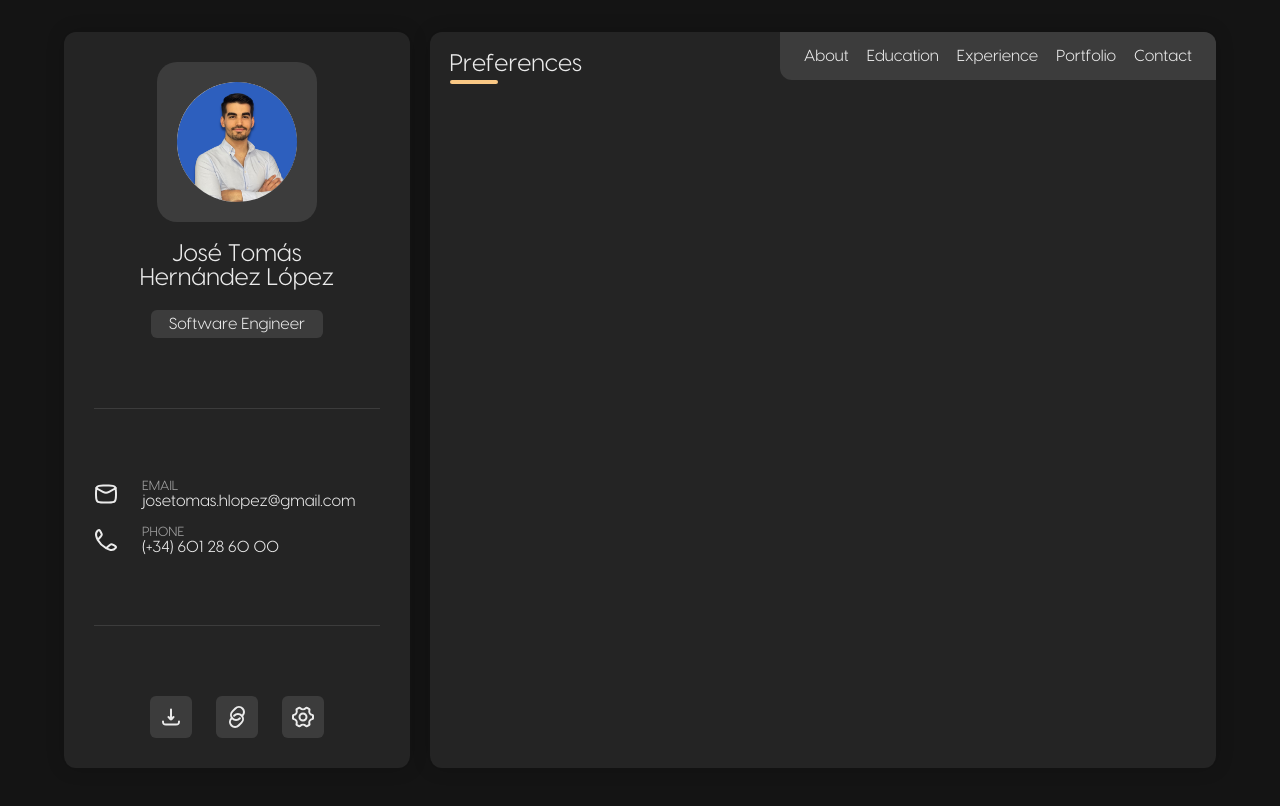
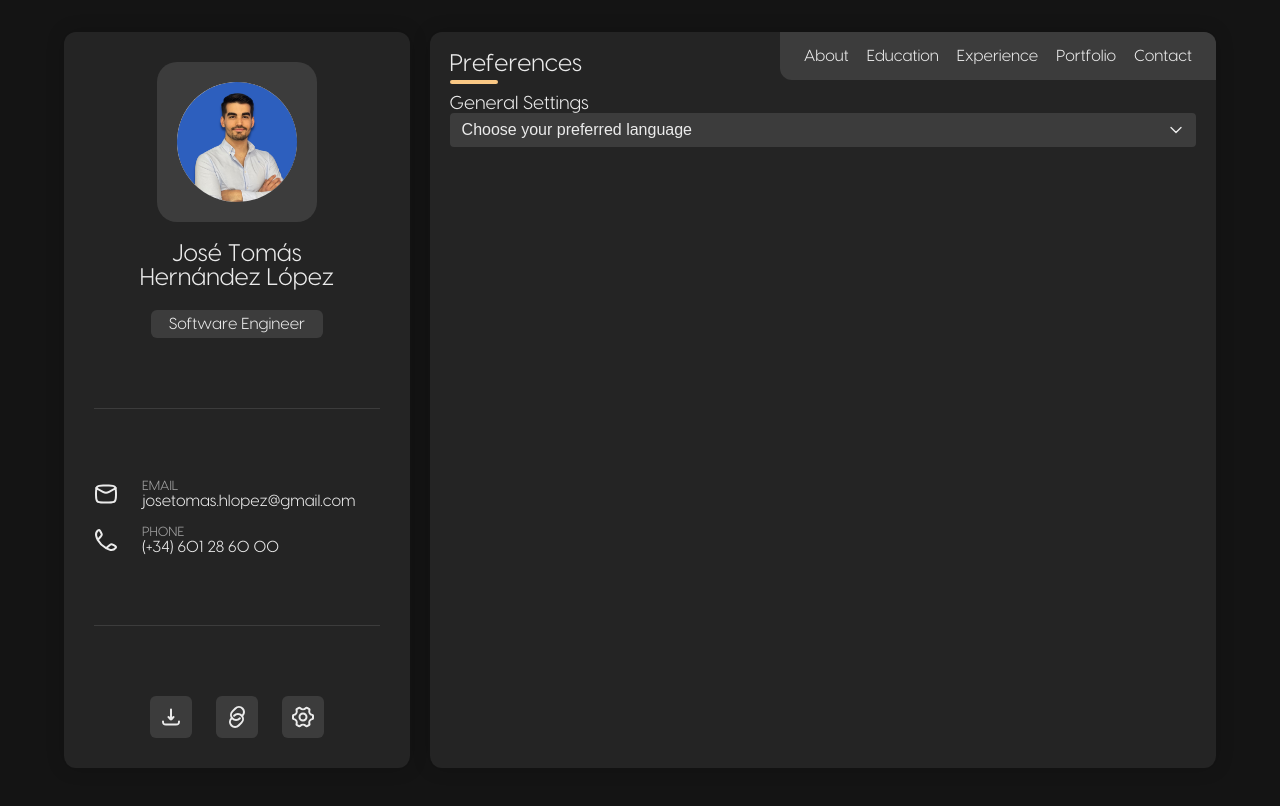
Before and after one commit to josetomashl/josetomashl.github.io, a React (Vite) app: page /settings in a window 1280 px wide. Shown: the top 806 px of the page. Built offline with nearby package versions, Linux system fonts and the light colour scheme.

Commit message:
add dropdown component and adapt

```diff
--- /dev/null
+++ b/src/components/Dropdown/index.tsx
@@ -0,0 +1,68 @@
+import useTranslation from '@/hooks/useTranslations';
+import { useEffect, useRef, useState } from 'react';
+import Icon from '../Icon';
+import styles from './styles.module.scss';
+
+// FIXME: add optional icons to render left to the label
+export interface DropdownOption {
+  label: string;
+  value: string;
+}
+
+type Props = {
+  label?: string;
+  options: DropdownOption[];
+  value?: DropdownOption;
+  onChange: (item: DropdownOption) => void;
+  disabled?: boolean;
+};
+
+export default function Dropdown(props: Props) {
+  const { trans } = useTranslation();
+  const ref = useRef<HTMLDivElement>(null);
+  const [isOpen, setIsOpen] = useState(false);
+
+  useEffect(() => {
+    if (!isOpen) return;
+
+    const handleClickOutside = (event: MouseEvent) => {
+      if (ref.current && !ref.current.contains(event.target as Node)) {
+        setIsOpen(false);
+      }
+    };
+    document.addEventListener('click', handleClickOutside);
+
+    return () => document.removeEventListener('click', handleClickOutside);
+  }, [isOpen]);
+
+  const handleItemClick = (item: DropdownOption) => {
+    if (!props.disabled) {
+      props.onChange(item);
+      setIsOpen(false);
+    }
+  };
+
+  return (
+    <div ref={ref} className={`${styles.dropdownContainer} `}>
+      <button
+        onClick={() => !props.disabled && setIsOpen((prev) => !prev)}
+        className={`${styles.dropdownButton} ${props.disabled ? styles.dropdownDisabled : ''}`}
+        disabled={props.disabled}>
+        {props.value ? trans(props.value.label) : props.label || 'Select an option'}
+        <Icon name={isOpen ? 'chevronUp' : 'chevronDown'} size={16} />
+      </button>
+      {isOpen && !props.disabled && (
+        <ul className={styles.dropdownList}>
+          {props.options.map((item) => (
+            <li
+              key={item.value}
+              className={`${styles.dropdownOption} ${item.value === props.value?.value ? styles.selected : ''}`}
+              onClick={() => handleItemClick(item)}>
+              {trans(item.label)}
+            </li>
+          ))}
+        </ul>
+      )}
+    </div>
+  );
+}
--- /dev/null
+++ b/src/components/Dropdown/styles.module.scss
@@ -0,0 +1,47 @@
+.dropdownContainer {
+  position: relative;
+
+  .dropdownButton {
+    width: 100%;
+    padding: 8px 12px;
+    text-align: left;
+    background: $dark-gray;
+    color: $light;
+    cursor: pointer;
+    border-radius: 4px;
+    font-size: 16px;
+    display: flex;
+    align-items: center;
+    justify-content: space-between;
+    gap: 12px;
+    border: none;
+
+    &.dropdownDisabled {
+      cursor: not-allowed;
+    }
+  }
+
+  .dropdownList {
+    position: absolute;
+    z-index: 1000;
+    width: 100%;
+    margin-top: 4px;
+    background: $dark-gray;
+    border-radius: 4px;
+    max-height: 200px;
+    overflow-y: auto;
+    padding: 0;
+    list-style: none;
+
+    .dropdownOption {
+      padding: 8px 12px;
+      cursor: pointer;
+      color: $light;
+
+      &.selected,
+      &:hover {
+        background: $opacity-gray;
+      }
+    }
+  }
+}
--- a/src/components/Icon/index.tsx
+++ b/src/components/Icon/index.tsx
@@ -1,21 +1,24 @@
-import { ICONS } from '@/constants/icons';
+import { type IconName, ICONS } from '@/constants/icons';
 
 type IconProps = {
-  name: keyof typeof ICONS;
+  name: IconName;
   color?: string;
   strokeWidth?: number;
   filled?: boolean;
+  size?: number;
 };
 
 export default function Icon(props: IconProps) {
   const name = ICONS[props.name] || ICONS['settings'];
   const color = props.color || '#ebebeb';
+  const size = props.size || 24;
 
   return (
     <svg
       xmlns='http://www.w3.org/2000/svg'
-      width='24'
-      height='24'
+      width={size}
+      height={size}
+      viewBox='0 0 24 24'
       fill='none'
       strokeWidth='2'
       strokeLinecap='round'
--- a/src/constants/icons.ts
+++ b/src/constants/icons.ts
@@ -1,4 +1,6 @@
 export const ICONS = {
+  chevronDown: 'm19.5 8.25-7.5 7.5-7.5-7.5',
+  chevronUp: 'm4.5 15.75 7.5-7.5 7.5 7.5',
   arrowLeft: 'M4 12h16M9 17s-5-3.682-5-5 5-5 5-5',
   download:
     'M12 14.5v-10m0 10c-.7 0-2.008-1.994-2.5-2.5m2.5 2.5c.7 0 2.008-1.994 2.5-2.5M20 16.5c0 2.482-.518 3-3 3H7c-2.482 0-3-.518-3-3',
@@ -15,3 +17,5 @@ export const ICONS = {
   settings:
     'M15.5 12a3.5 3.5 0 11-7 0 3.5 3.5 0 017 0z M21.011 14.097c.522-.141.783-.212.886-.346.103-.135.103-.351.103-.784v-1.934c0-.433 0-.65-.103-.784s-.364-.205-.886-.345c-1.95-.526-3.171-2.565-2.668-4.503.139-.533.208-.8.142-.956-.066-.156-.256-.264-.635-.479l-1.725-.98c-.372-.21-.558-.316-.725-.294-.167.023-.356.21-.733.587-1.459 1.455-3.873 1.455-5.333 0-.377-.376-.565-.564-.732-.587-.167-.022-.353.083-.725.295l-1.725.979c-.38.215-.57.323-.635.48-.066.155.003.422.141.955.503 1.938-.718 3.977-2.669 4.503-.522.14-.783.21-.886.345C2 10.384 2 10.6 2 11.033v1.934c0 .433 0 .65.103.784s.364.205.886.346c1.95.526 3.171 2.565 2.668 4.502-.139.533-.208.8-.142.956.066.156.256.264.635.48l1.725.978c.372.212.558.317.725.295.167-.023.356-.21.733-.587 1.46-1.457 3.876-1.457 5.336 0 .377.376.565.564.732.587.167.022.353-.083.726-.295l1.724-.979c.38-.215.57-.323.635-.48.066-.156-.003-.422-.141-.955-.504-1.937.716-3.976 2.666-4.502z',
 };
+
+export type IconName = keyof typeof ICONS;
--- a/src/pages/settings/index.tsx
+++ b/src/pages/settings/index.tsx
@@ -1,11 +1,33 @@
+import Dropdown, { type DropdownOption } from '@/components/Dropdown';
 import Title from '@/components/Title';
 import { useTitle } from '@/hooks/useTitle';
+import useTranslation, { LocaleType } from '@/hooks/useTranslations';
+import { useState } from 'react';
+
+const items = [
+  { label: 'language_en', value: 'en' },
+  { label: 'language_es', value: 'es' },
+];
 
 export default function SettingsPage() {
   useTitle('Preferences');
+  const { setLanguage } = useTranslation();
+
+  const [item, setItem] = useState<DropdownOption>();
+
+  const handleLanguageChange = (value: DropdownOption) => {
+    setItem(value);
+    setLanguage(value.value as LocaleType);
+  };
+
   return (
     <div>
       <Title content='Preferences' />
+
+      <h3>General Settings</h3>
+      <div>
+        <Dropdown options={items} value={item} onChange={handleLanguageChange} label='Choose your preferred language' />
+      </div>
     </div>
   );
 }
```
Also changed, not shown: src/hooks/useTranslations.tsx (+11 -1 lines).
